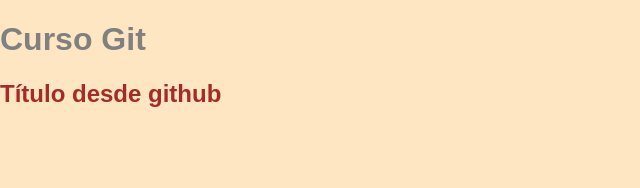
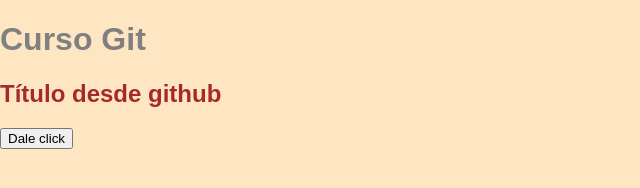
Before and after one commit to henrycadenaec/CursoGit-PildorasInformaticas, a plain HTML site: page index.html in a window 1280 px wide. Shown: the whole page, without its empty margins (0-640 px from the left). Drawn offline with Linux system fonts and the light colour scheme.

Commit message:
Saludo javascript agragado

```diff
--- a/index.html
+++ b/index.html
@@ -10,5 +10,8 @@
   <body>
     <h1>Curso Git</h1>
     <h2>Título desde github</h2>
+
+    <button onclick="saludo()">Dale click</button>
+    <script src="./js/javascript.js"></script>
   </body>
 </html>
--- a/js/javascript.js
+++ b/js/javascript.js
@@ -0,0 +1,3 @@
+const saludo = () => {
+  alert("Mensaje de alerta, creado en javascript");
+};
```
